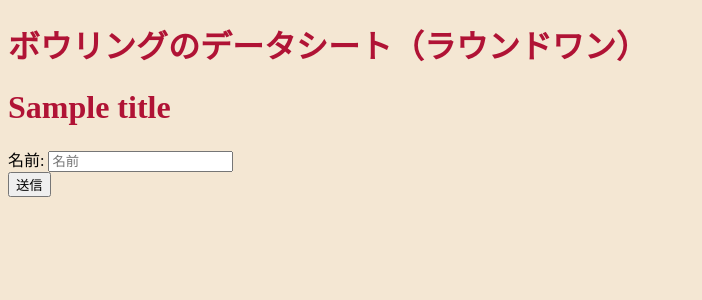
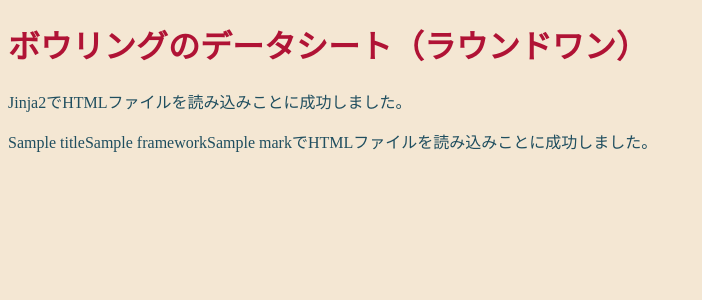
Before and after one commit to nobuhitokimura/AnalyzeBowlingDataSheetsOfRound1, a Python web app: template flask/templates/index.html in a window 1280 px wide. Shown: the top 300 px of the page, without its empty margins (0-702 px from the left). Run offline with Jinja, Linux system fonts and the light colour scheme; the template is opened without the code that fills it: most values are stand-ins (such as "Sample title", 1, 10 or a date in 2020).

Commit message:
(basic) htmlへ変数

```diff
--- a/flask/templates/index.html
+++ b/flask/templates/index.html
@@ -10,19 +10,8 @@
     </head>
     <body>
 		<h1>ボウリングのデータシート（ラウンドワン）</h1>
-
-        <h1>{{ title }}</h1>
-        <p>{{ message }}</p>
-
-        <form action='/' method="POST" enctype="multipart/form-data">
-            <div>
-                <label for="name">名前:</label>
-                <input type="text" id="name" name="name" placeholder="名前">
-            </div>
-            <div>
-                <input type="submit" value="送信">
-            </div>
-        </form>
+		<p>Jinja2でHTMLファイルを読み込みことに成功しました。</p>
+        <p>{{ title }}{{framework}}{{mark}}でHTMLファイルを読み込みことに成功しました。</p>
 
         <!-- Javascriptの読み込み -->
         <script src="static/js/script.js"></script>
```
Also changed, not shown: flask/app.py (+9 -17 lines).
